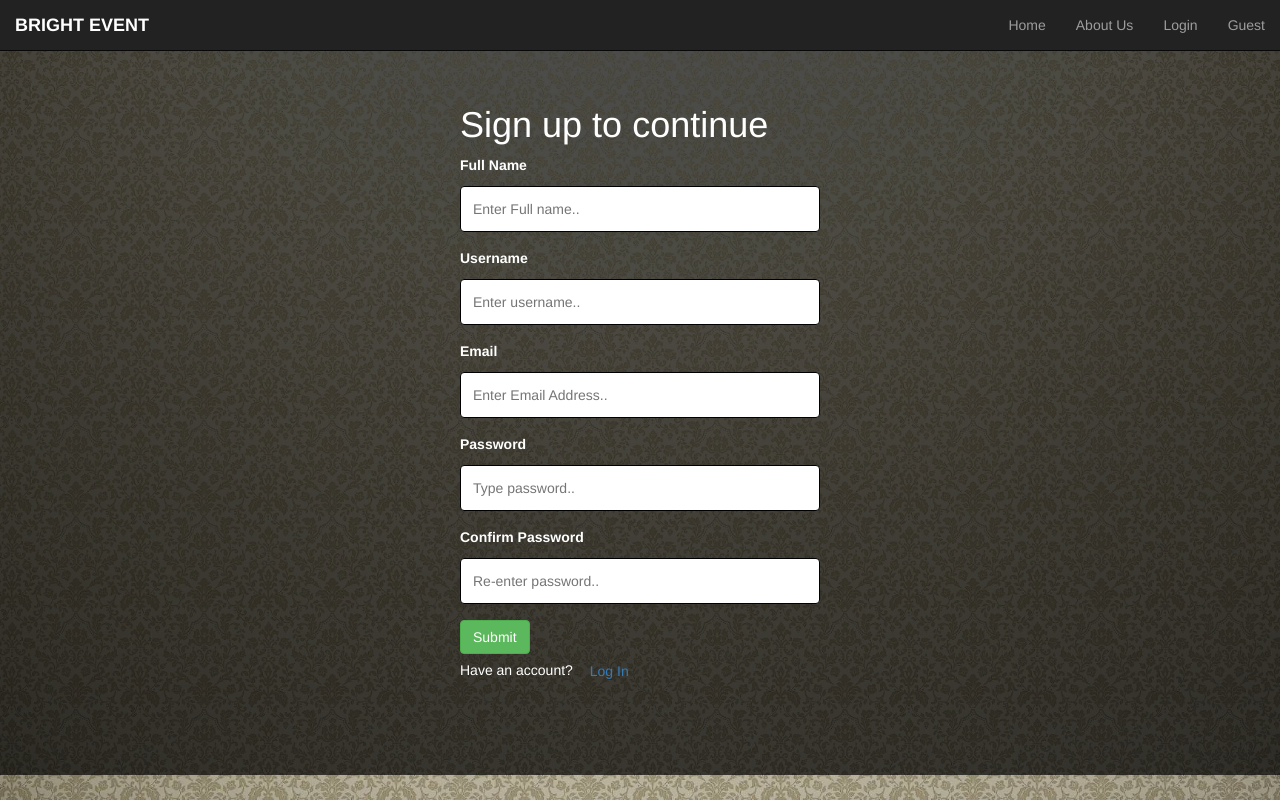
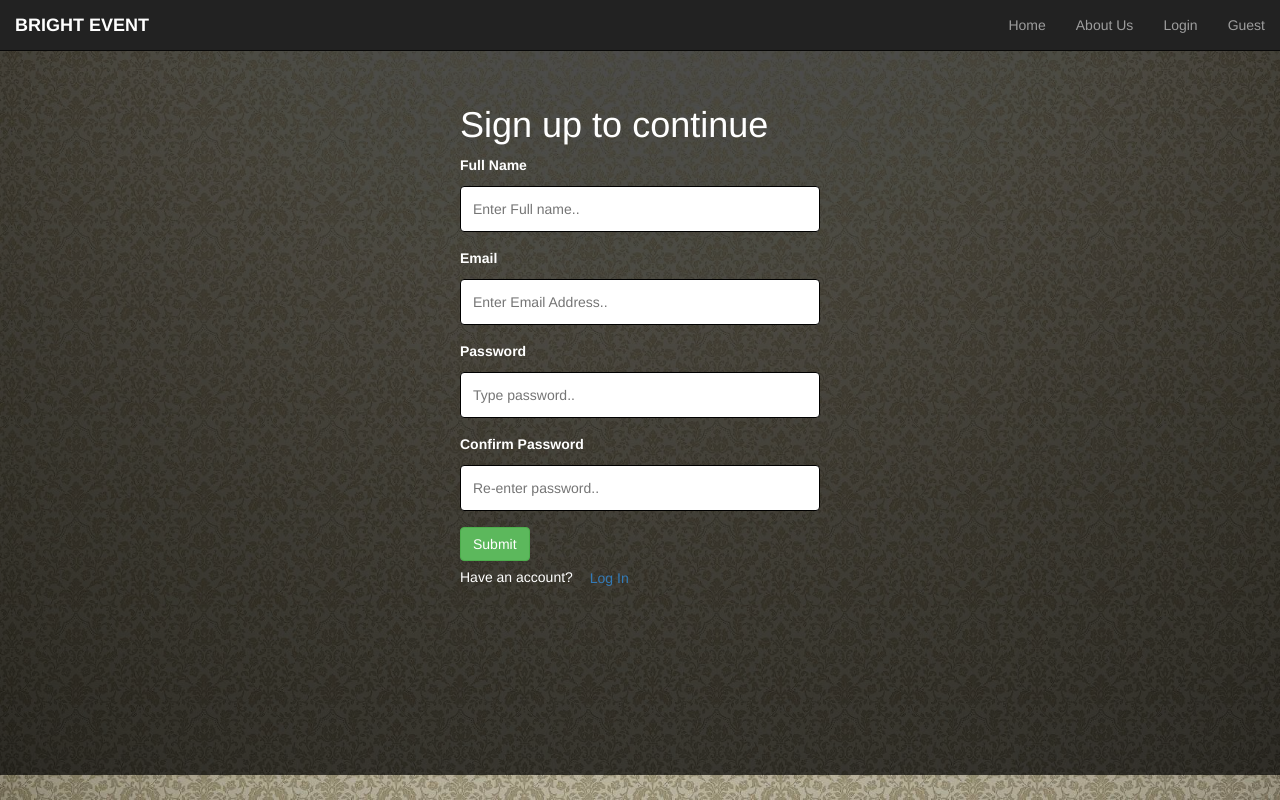
Before and after one commit to brandeddavid/Bright-Events, a Flask app: page / in a window 1280 px wide. Run offline with Flask 2, Linux system fonts and the light colour scheme; some libraries are stand-ins or nearby versions.

Commit message:
Form fields edit

```diff
--- a/app/templates/index.html
+++ b/app/templates/index.html
@@ -43,19 +43,16 @@
 						<form action="">
 
 			                <label>Full Name</label>
-			                <input type="text" placeholder="Enter Full name.."> <br>
-
-			                <label>Username</label>
-			                <input type="text" placeholder="Enter username.."><br>
+			                <input type="text" id = 'name' name = 'name' placeholder="Enter Full name.."> <br>
 
 			                <label>Email</label>
 			                <input type="email" id="email" name="email" placeholder="Enter Email Address.."><br>
 
 			                <label>Password</label>
-			                <input type="password" name="password" placeholder="Type password.."><br>
+			                <input type="password" id = 'password' name="password" placeholder="Type password.."><br>
 
 			                <label>Confirm Password</label>
-			                <input type="password" name="password" placeholder="Re-enter password.." ><br>
+			                <input type="password" id = "confirmpassword" name="confirmpassword" placeholder="Re-enter password.." ><br>
 
 			                <button class='btn btn-success'>Submit</button>
 
--- a/app/templates/login.html
+++ b/app/templates/login.html
@@ -48,8 +48,8 @@
 
 					<h1>Login<small></small></h1>
 
-					<label>Username</label>
-			        <input type="text" name="username" placeholder="Enter username"><br>
+					<label>Email</label>
+			        <input type="email" name="email" placeholder="Enter email"><br>
 			        <label>Password</label>
 			        <input type="password" placeholder="Enter password"><br>
 			        <button class='btn btn-success'><a href="/home">Login</a></button>
```
